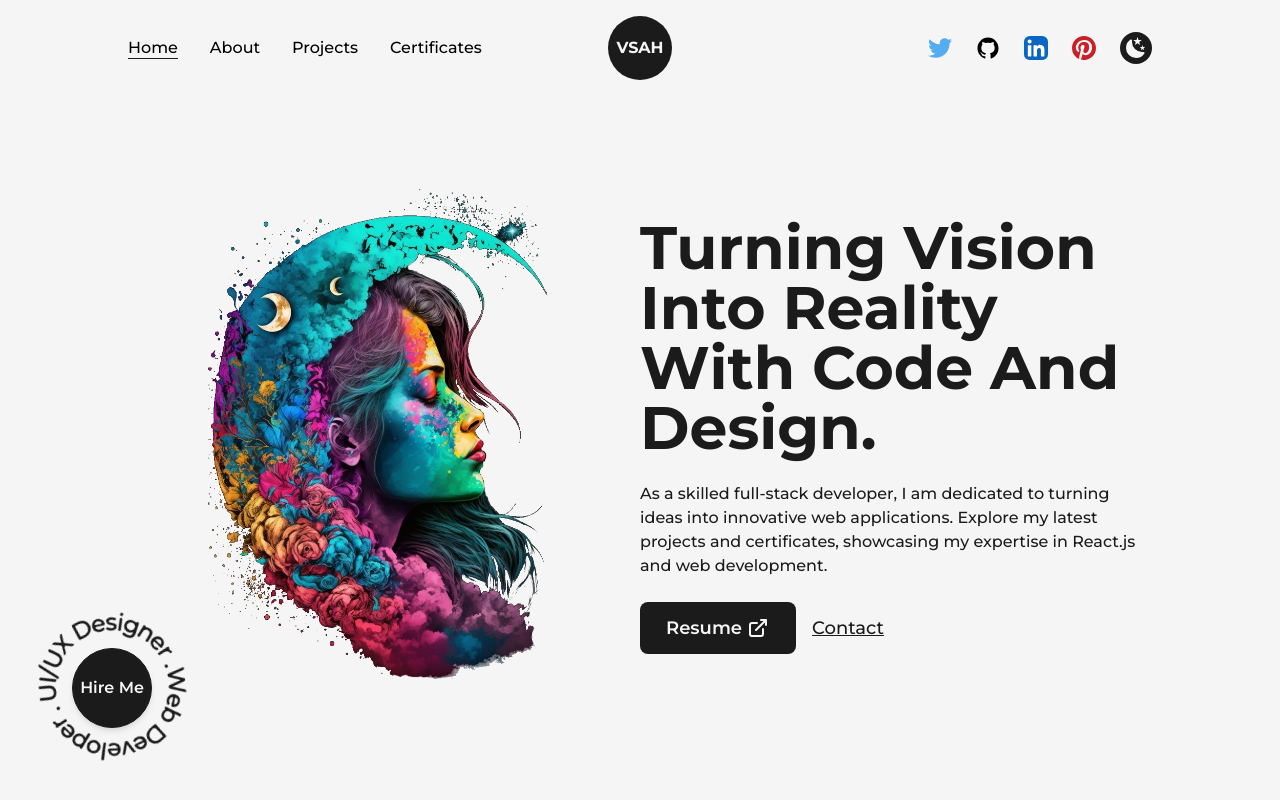
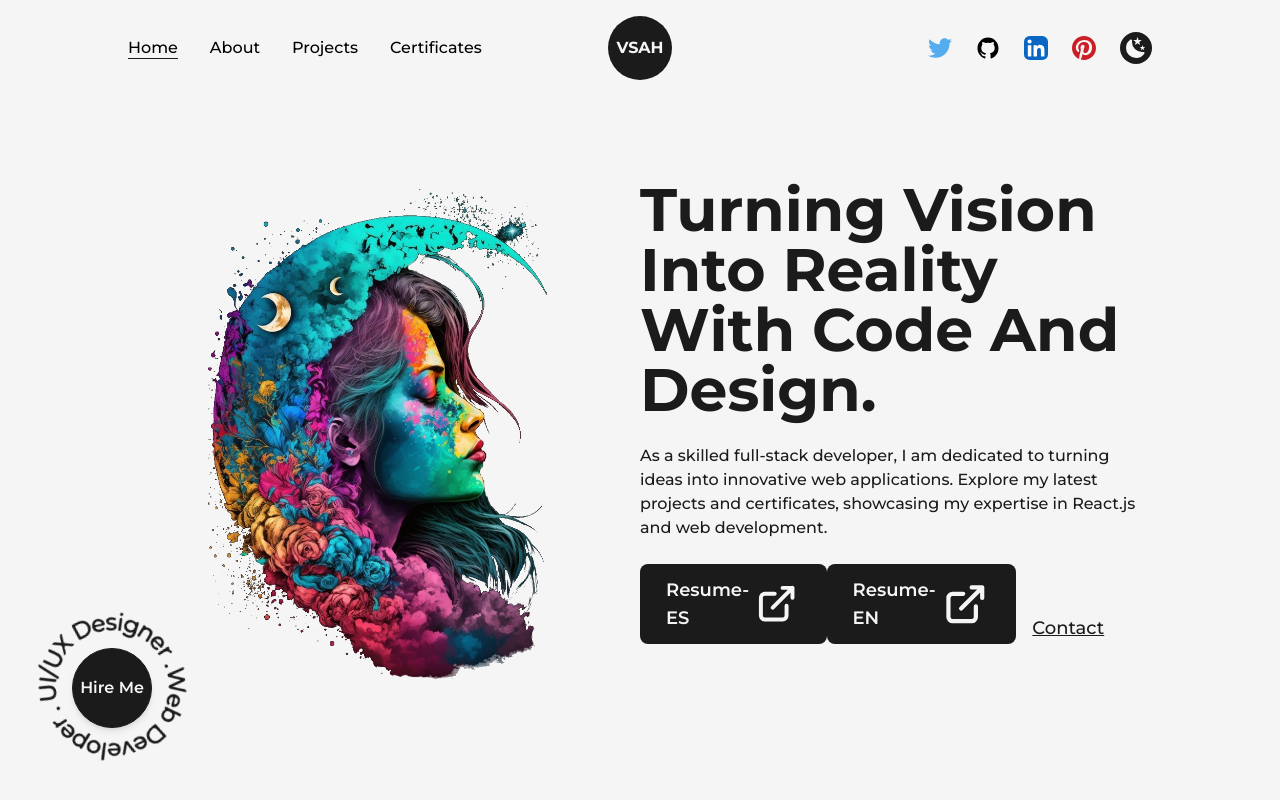
Before and after one commit to VioleHours/My-portfolio, a Next.js app: page / in a window 1280 px wide. Shown: the top 800 px of the page. Built offline with nearby package versions, Linux system fonts and the light colour scheme.

Commit message:
cvs actualizados

```diff
--- a/src/pages/index.js
+++ b/src/pages/index.js
@@ -44,18 +44,33 @@ const Home = () => {
               </p>
               <div className="flex items-center self-start mt-2 lg:self-center">
                 <Link
-                  href="/VioletaHours.pdf"
+                  href="/Cv Violeta Sol Arias Hours ES.pdf"
                   target={"_blank"}
                   className="flex items-center bg-dark text-light p-2.5 px-6
                 rounded-lg text-lg font-semibold hover:bg-light hover:text-dark
                 border-2 border-solid border-transparent hover:border-dark
 
                 dark:bg-light dark:text-dark hover:dark:bg-dark hover:dark:text-light
-                hover:dark:border-light md:p-2 md:px-4 md:text-base
+                hover:dark:border-light md:p-2 md:px-4 md:text-base mb-12
                 "
                   download={true}
                 >
-                  Resume
+                  Resume-ES
+                  <LinkArrow className={"w-6 ml-1"} />
+                </Link>
+                <Link
+                  href="/CV Violeta Sol Arias Hours EN.pdf"
+                  target={"_blank"}
+                  className="flex items-center bg-dark text-light p-2.5 px-6
+                rounded-lg text-lg font-semibold hover:bg-light hover:text-dark
+                border-2 border-solid border-transparent hover:border-dark
+
+                dark:bg-light dark:text-dark hover:dark:bg-dark hover:dark:text-light
+                hover:dark:border-light md:p-2 md:px-4 md:text-base mb-12
+                "
+                  download={true}
+                >
+                  Resume-EN
                   <LinkArrow className={"w-6 ml-1"} />
                 </Link>
                 <Link
```
Also changed, not shown: 2 other files (tests, documents, lock files or other folders).
